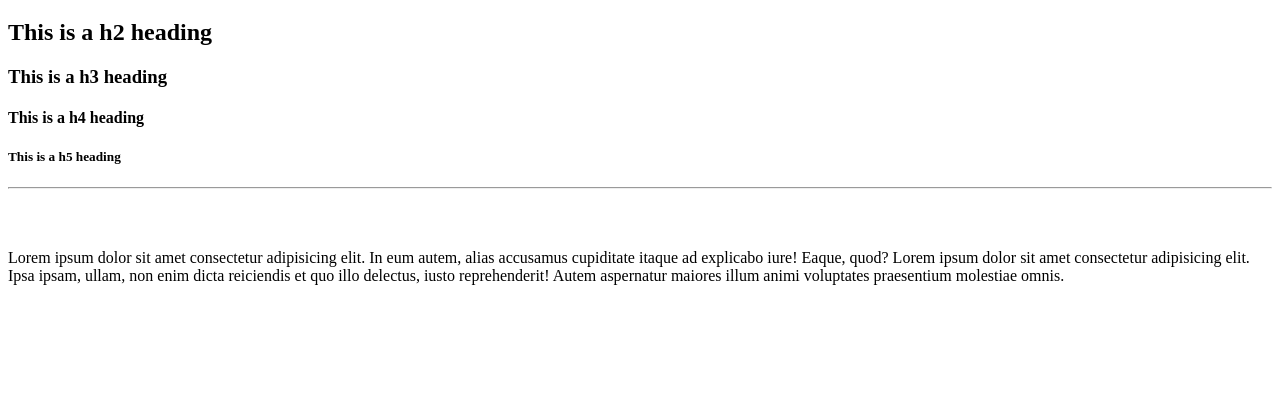
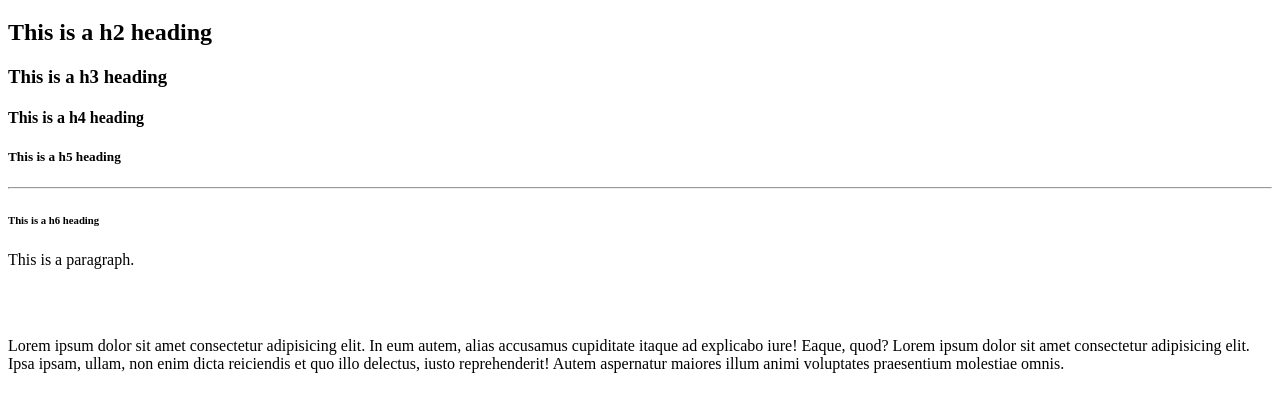
Before and after one commit to aaaarjuuun/HTML-CSS, a plain HTML site: page index.html in a window 1280 px wide. Shown: the part 61-472 px from the top of the page. Drawn offline with Linux system fonts and the light colour scheme.

Commit message:
Bookmarks

```diff
--- a/index.html
+++ b/index.html
@@ -1,7 +1,12 @@
 <!DOCTYPE html>
-<htm>
+<html>
     <head>
+        <meta charset="UTF-8">
+        <meta name="viewport" content="width=device-width, initial-scale=1.0">
+
         <title> My first website</title>
+        <link rel="stylesheet" href="style.css">
+
     </head>
     <body>
         <h1>This is a h1 heading</h1>
@@ -10,9 +15,10 @@
         <h4>This is a h4 heading</h4>
         <h5>This is a h5 heading</h5>
         <hr>
+        <h6>This is a h6 heading</h6>
+        <p>This is a paragraph.</p>
         <br>
         <br>
-
 
 
         <p>
@@ -22,4 +28,4 @@
         <script src="script.js"></script>
         <link rel="stylesheet" href="style.css">
     </body>
-</htm>
+</html>
```
